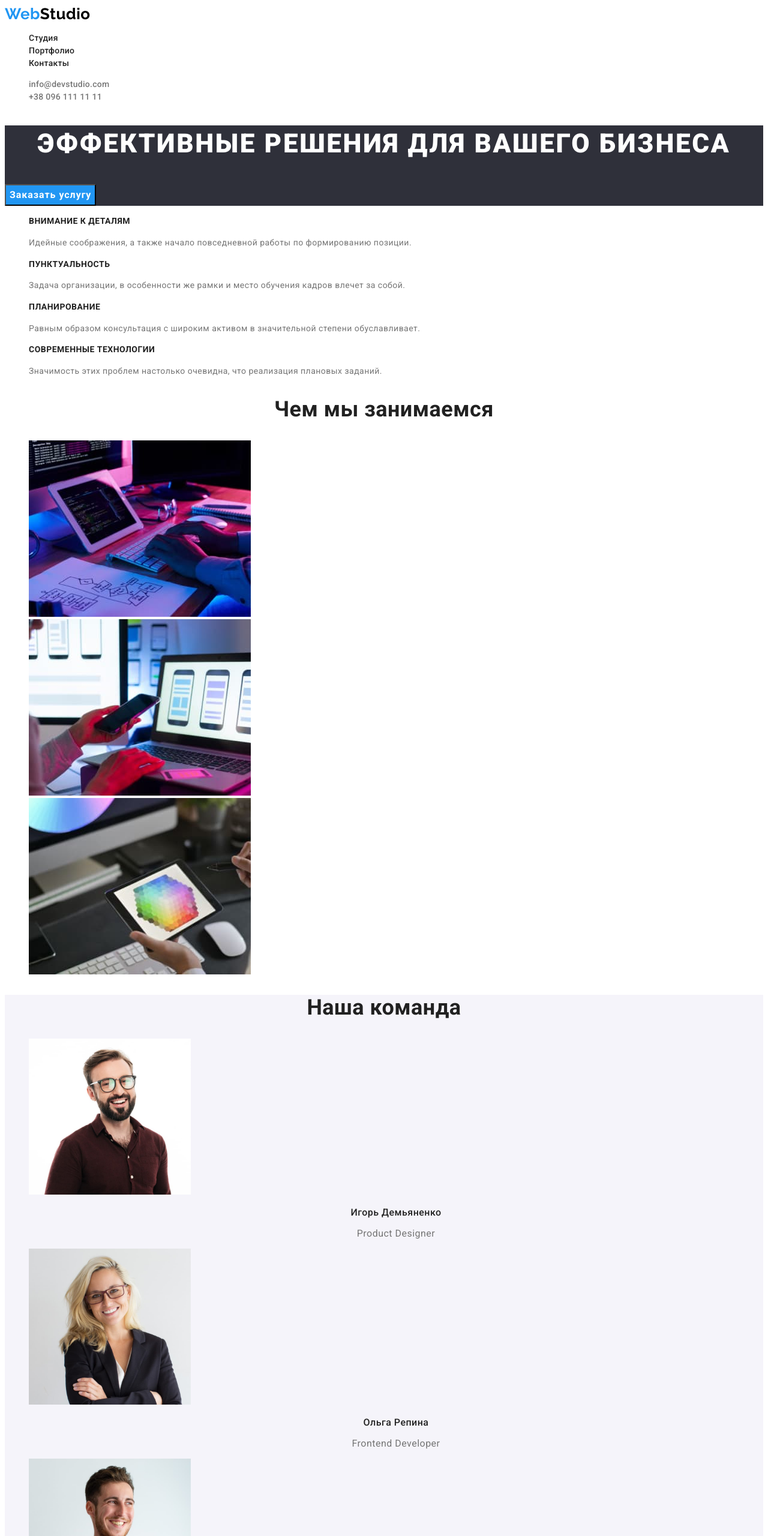
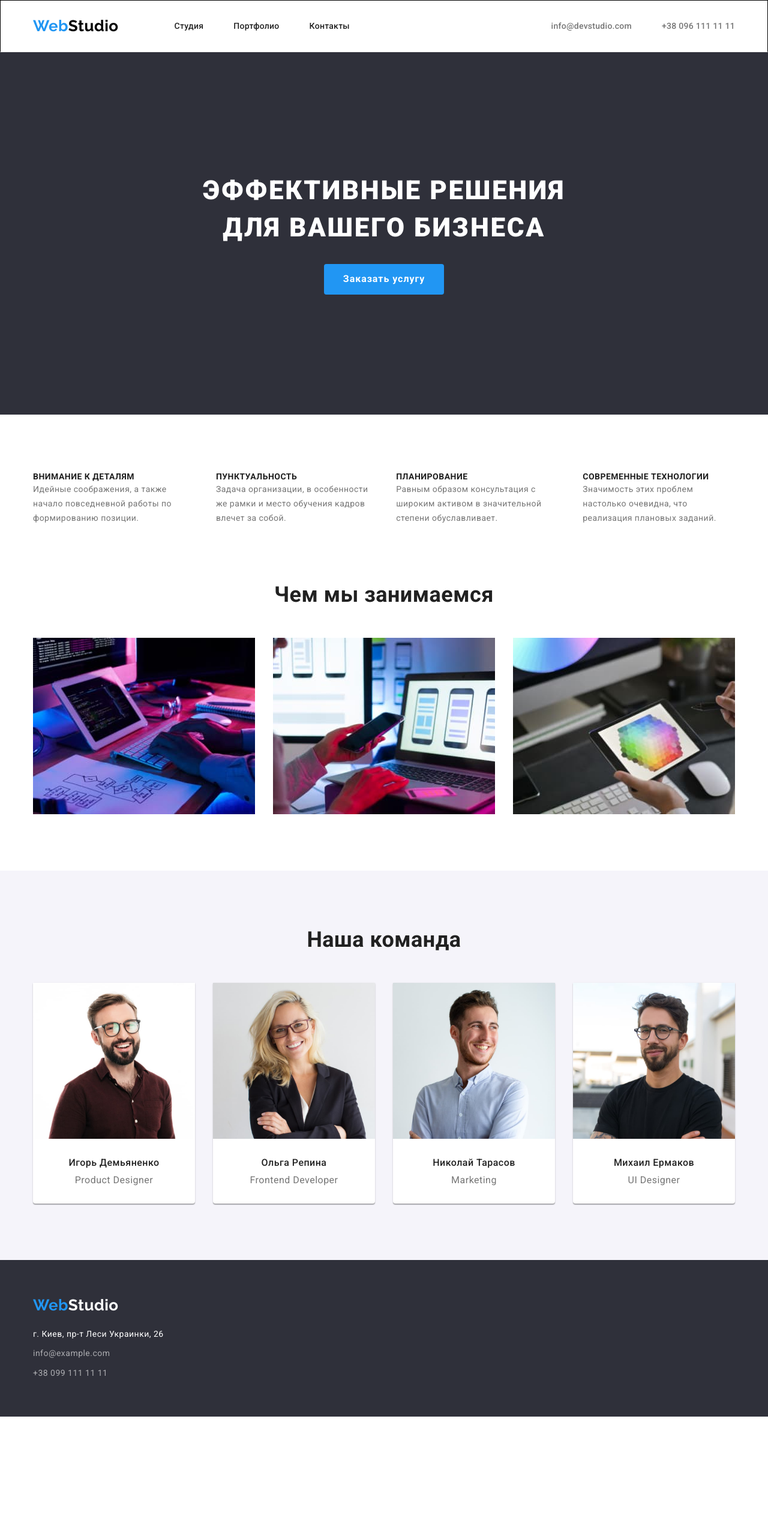
Before and after one commit to ormar90/goit-markup-hw-03, a plain HTML site: page index.html in a window 1280 px wide. Shown: the top 2560 px of the page at 60% size. After the commit the page ends 2361 px from the top, so only its background shows below. Drawn offline with nearby package versions, Linux system fonts and the light colour scheme.

Commit message:
добавляє flex і стилі

```diff
--- a/css/styles.css
+++ b/css/styles.css
@@ -9,16 +9,37 @@
   --dark-background-color: #2f303a;
   --light-background-color: #ececec;
   --gray-background: #f5f4fa;
+  --border-color: #eeeeee;
+
+  --box-shadow: 0px 1px 3px rgba(0, 0, 0, 0.12), 0px 1px 1px rgba(0, 0, 0, 0.14), 0px 2px 1px rgba(0, 0, 0, 0.2);
+  border-radius: 0px 0px 4px 4px;
+  --button-shadow: 0px 3px 1px rgba(0, 0, 0, 0.1), 0px 1px 2px rgba(0, 0, 0, 0.08), 0px 2px 2px rgba(0, 0, 0, 0.12);
 
   --raleway: "Raleway", sans-serif;
   --roboto: "Roboto", sans-serif;
 }
 
 body {
+  max-width: 1600px;
+  margin: auto;
   background-color: var(--basic-white-color);
   color: var(--text-color);
   font-family: var(--roboto);
   letter-spacing: 0.03em;
+}
+
+h1,
+h2,
+h3,
+p,
+ul {
+  margin: 0;
+  padding: 0;
+}
+
+img {
+  display: block;
+  min-width: 100%;
 }
 
 .link-ns {
@@ -37,7 +58,28 @@ body {
 /*
 header
 */
+.container {
+  width: 1200px;
+  margin-left: auto;
+  margin-right: auto;
+  padding-right: 15px;
+  padding-left: 15px;
+  /* outline: 2px solid tomato; */
+}
+
+.header > .container {
+  display: flex;
+  align-items: center;
+}
+
+.header {
+  border: 1px solid var(--logo-color);
+  border-bottom: 1px solid var(--light-background-color);
+  background-color: var(--basic-white-color);
+}
+
 .logo {
+  margin-right: 93px;
   color: var(--accent-color);
   font-family: var(--raleway);
   font-weight: 700;
@@ -51,18 +93,37 @@ header
 
 .nav,
 .nav-inner {
+  display: flex;
   font-weight: 500;
   font-size: 14px;
   line-height: 1.5;
   letter-spacing: 0.02em;
 }
 
+.nav > li:not(:last-child) {
+  margin-right: 50px;
+}
+
+.nav-inner {
+  margin-left: auto;
+}
+
+.nav-inner > li:not(:last-child) {
+  margin-right: 50px;
+}
+
 .nav-item {
   color: var(--header-color);
+  display: block;
+  padding-top: 32px;
+  padding-bottom: 32px;
 }
 
 .nav-inner-item {
   color: var(--text-color);
+  display: block;
+  padding-top: 32px;
+  padding-bottom: 32px;
 }
 
 .nav-item:hover,
@@ -77,7 +138,16 @@ header
   background-color: var(--dark-background-color);
 }
 
+.hero-content {
+  padding-top: 200px;
+  padding-bottom: 200px;
+}
+
 .hero-title {
+  width: 670px;
+  margin-right: auto;
+  margin-left: auto;
+  margin-bottom: 30px;
   color: var(--basic-white-color);
   font-weight: 900;
   font-size: 44px;
@@ -88,6 +158,13 @@ header
 }
 
 .hero-button {
+  display: block;
+  margin-right: auto;
+  margin-left: auto;
+  padding: 10px 32px;
+  border-radius: 4px;
+  min-width: 200px;
+  border: 0ch;
   background-color: var(--accent-color);
   color: var(--basic-white-color);
   font-family: inherit;
@@ -104,6 +181,21 @@ header
 }
 
 /* Особенности */
+
+.specifics {
+  background-color: var(--basic-white-color);
+}
+
+.specifics-lists {
+  display: flex;
+  padding-bottom: 94px;
+  padding-top: 94px;
+}
+
+.specifics-lists .lists-ns:not(:last-child) {
+  margin-right: 30px;
+}
+
 .lists-title {
   color: var(--header-color);
   font-weight: 700;
@@ -118,6 +210,21 @@ header
 }
 
 /* Чем мы занимаемся */
+
+.works {
+  background-color: var(--basic-white-color);
+}
+
+.works-lists {
+  display: flex;
+  padding-top: 50px;
+  padding-bottom: 94px;
+}
+
+.works-lists > .lists-ns:not(:last-child) {
+  margin-right: 30px;
+}
+
 .title {
   color: var(--header-color);
   font-style: normal;
@@ -132,11 +239,40 @@ header
   background-color: var(--gray-background);
 }
 
+.team-content {
+  padding-top: 94px;
+  padding-bottom: 94px;
+}
+
+.team-title {
+  margin-bottom: 50px;
+}
+
+.team-lists {
+  display: flex;
+}
+
+.team-lists > .lists-ns:not(:last-child) {
+  margin-right: 30px;
+}
+
+.team-lists .lists-ns {
+  min-width: 270px;
+  background-color: var(--basic-white-color);
+  border-radius: 0px 0px 4px 4px;
+  box-shadow: var(--box-shadow);
+}
+
 .team-item {
+  margin-bottom: 10px;
   font-weight: 500;
   font-size: 16px;
   line-height: 1.2;
   text-align: center;
+}
+
+.team-least-content {
+  padding: 30px;
 }
 
 .team-paragraph {
@@ -147,6 +283,17 @@ header
 /* footer */
 .footer {
   background-color: var(--dark-background-color);
+}
+
+.address {
+  font-style: normal;
+  padding-top: 60px;
+  padding-bottom: 60px;
+}
+
+.address .logo {
+  display: block;
+  margin-bottom: 20px;
 }
 
 .footer-modifier-logo {
@@ -160,10 +307,17 @@ header
 }
 
 .footer-addres {
+  display: block;
+  margin-bottom: 9px;
   color: var(--basic-white-color);
 }
 
-.footer-mail,
+.footer-mail {
+  display: block;
+  margin-bottom: 9px;
+  color: var(--secondary-white-color);
+}
+
 .footer-tel {
   color: var(--secondary-white-color);
 }
@@ -178,10 +332,38 @@ header
 }
 
 /* portfolio */
+/* .header-portfolio */
+.header-portfolio > .container {
+  display: flex;
+  align-items: center;
+}
+
+.header-portfolio {
+  border-bottom: 1px solid var(--light-background-color);
+  background-color: var(--basic-white-color);
+}
 
 /* menu */
 
+.portfolio > .container {
+  padding-top: 94px;
+  padding-bottom: 94px;
+}
+
+.menu {
+  display: flex;
+  margin-bottom: 34px;
+  justify-content: center;
+}
+
+.menu > .lists-ns:not(:last-child) {
+  margin-right: 8px;
+}
+
 .menu-button {
+  padding: 6px 22px;
+  border-radius: 4px;
+  border: 0;
   font-family: inherit;
   background-color: var(--gray-background);
   color: var(--header-color);
@@ -196,11 +378,33 @@ header
 .menu-button:focus {
   background-color: var(--accent-color);
   color: var(--basic-white-color);
+  box-shadow: var(--button-shadow);
 }
 
 /* projects */
 
+.projects {
+  display: flex;
+  flex-wrap: wrap;
+  margin-left: calc(-1 * 30px);
+  margin-top: calc(-1 * 30px);
+}
+
+.projects > .lists-ns {
+  flex-basis: calc(100% / 3 - 30px);
+  margin-left: 30px;
+  margin-top: 30px;
+}
+
+.project-lists-content {
+  padding: 20px 24px;
+  background: var(--basic-white-color);
+  border: 1px solid var(--border-color);
+  border-top: 0;
+}
+
 .project-title {
+  margin-bottom: 4px;
   color: var(--header-color);
   font-size: 18px;
   line-height: 2;
--- a/index.html
+++ b/index.html
@@ -10,13 +10,14 @@
   <link rel="preconnect" href="https://fonts.gstatic.com" crossorigin>
   <link href="https://fonts.googleapis.com/css2?family=Raleway:wght@700&family=Roboto:wght@400;500;700;900&display=swap"
     rel="stylesheet">
+  <link rel="stylesheet" href="https://cdnjs.cloudflare.com/ajax/libs/modern-normalize/1.1.0/modern-normalize.min.css">
   <link rel="stylesheet" href="./css/styles.css">
-
 </head>
 
 <body>
-  <header>
-    <div class="header">
+  <!-- header -->
+  <header class="header">
+    <div class="container">
       <a href="" class="logo link-ns">Web<span class="header-modifier-logo">Studio</span></a>
       <nav>
         <ul class="nav lists-ns">
@@ -34,13 +35,21 @@
   </header>
 
   <main>
+    <!-- hero  -->
     <section class="hero">
+      <div class="container">
+        <div class="hero-content">
           <h1 class="hero-title">Эффективные решения для вашего бизнеса</h1>
           <button type="button" class="hero-button">Заказать услугу</button>
+        </div>
+      </div>
     </section>
-    <section>
-      <h2 class="lists title-nd">Особенности</h2>
-      <ul>
+
+    <!-- особенности  -->
+    <section class="specifics">
+      <div class="container">
+        <h2 class="title-nd">Особенности</h2>
+        <ul class="specifics-lists">
           <li class="lists-ns">
             <h3 class="lists-title">Внимание к деталям</h3>
             <p class="lists-paragraph">
@@ -69,11 +78,14 @@
             </p>
           </li>
         </ul>
+      </div>
     </section>
 
-    <section>
+    <!-- чем мы занимаемся  -->
+    <section class="works">
+      <div class="container">
         <h2 class="title">Чем мы занимаемся</h2>
-      <ul>
+        <ul class="works-lists">
           <li class="lists-ns">
             <a href=""><img src="./images/box-one.jpg" alt="человек пишет разметку сайта" width="370" /></a>
           </li>
@@ -87,41 +99,58 @@
             <a href=""><img src="./images/box-three.jpg" alt="человек создает дизайн сайта" width="370" /></a>
           </li>
         </ul>
+      </div>
     </section>
 
+
+    <!-- наша команда -->
     <section class="team">
+      <div class="container">
+        <div class="team-content">
           <h2 class="title team-title">Наша команда</h2>
-      <ul class="lists-ns">
-        <li>
-          <img src="./images/igor-demyanenko.jpg" alt="фото Игоря Демьяненко" width="270" />
+          <ul class="team-lists">
+            <li class="lists-ns">
+              <img class="team-img" src="./images/igor-demyanenko.jpg" alt="фото Игоря Демьяненко" width="270" />
+              <div class="team-least-content">
                 <h3 class="team-item title">Игорь Демьяненко</h3>
                 <p lang="en" class="team-paragraph">Product Designer</p>
+              </div>
             </li>
 
-        <li>
-          <img src="./images/olga-repina.jpg" alt="фото Ольги Репиной" width="270" />
+            <li class="lists-ns">
+              <img class="team-img" src="./images/olga-repina.jpg" alt="фото Ольги Репиной" width="270" />
+              <div class="team-least-content">
                 <h3 class="team-item title">Ольга Репина</h3>
                 <p lang="en" class="team-paragraph">Frontend Developer</p>
+              </div>
             </li>
 
-        <li>
-          <img src="./images/nikolai-tarasov.jpg" alt="фото Николая Тарасова" width="270" />
+            <li class="lists-ns">
+              <img class="team-img" src="./images/nikolai-tarasov.jpg" alt="фото Николая Тарасова" width="270" />
+              <div class="team-least-content">
                 <h3 class="team-item title">Николай Тарасов</h3>
                 <p lang="en" class="team-paragraph">Marketing</p>
+              </div>
             </li>
 
-        <li>
-          <img src="./images/mikhail-ermakov.jpg" alt="фото Михаила Ермакова" width="270" />
+            <li class="lists-ns">
+              <img class="team-img" src="./images/mikhail-ermakov.jpg" alt="фото Михаила Ермакова" width="270" />
+              <div class="team-least-content">
                 <h3 class="team-item title">Михаил Ермаков</h3>
                 <p lang="en" class="team-paragraph">UI Designer</p>
+              </div>
             </li>
           </ul>
+        </div>
+      </div>
     </section>
+  </main>
 
+  <!-- footer -->
   <footer class="footer">
-      <div>
+    <div class="container">
+      <address class="address">
         <a href="" class="logo link-ns">Web<span class="footer-modifier-logo">Studio</span></a>
-        <address>
         <ul class="footer-list lists-ns">
           <li>
             <a href="https://goo.gl/maps/eR7fZNgkEcZo2k5L9" target="_blank" class="footer-addres link-ns">г. Киев,
@@ -141,7 +170,6 @@
       </address>
     </div>
   </footer>
-  </main>
 </body>
 
 </html>
```
Also changed, not shown: portfolio.html (+47 -23 lines). Lines whose indentation alone changed are shown as unchanged.
